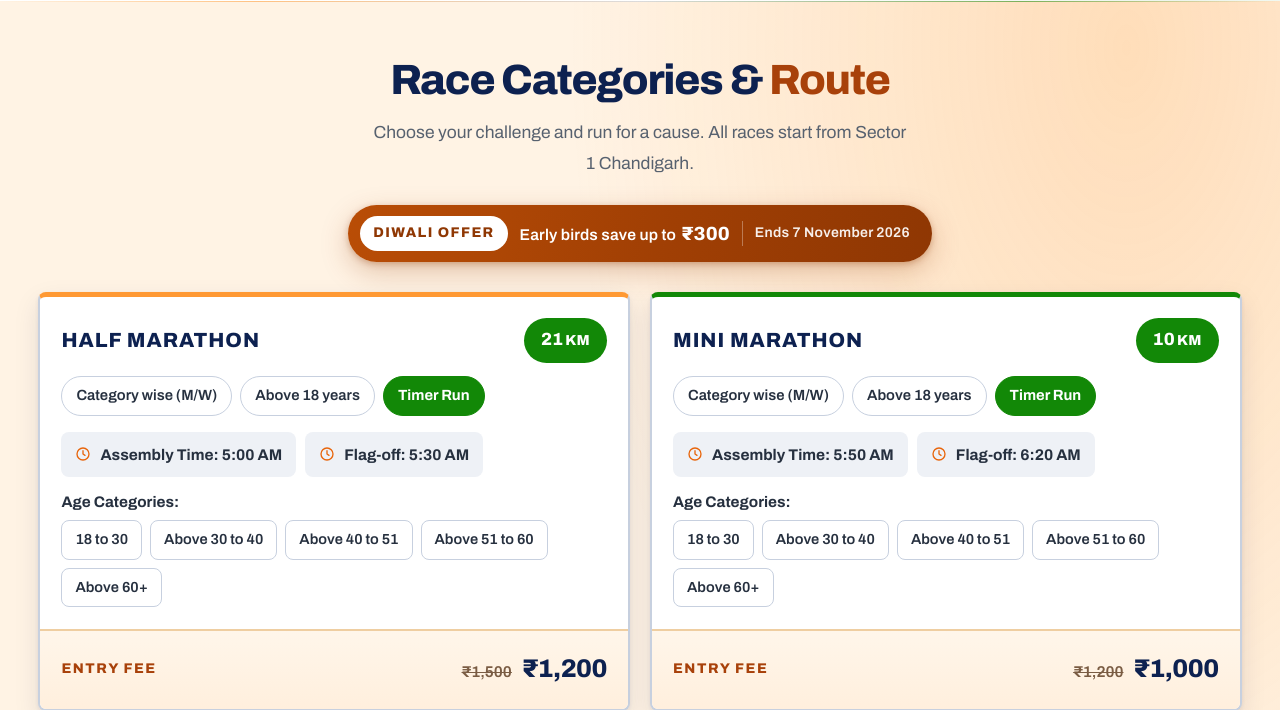
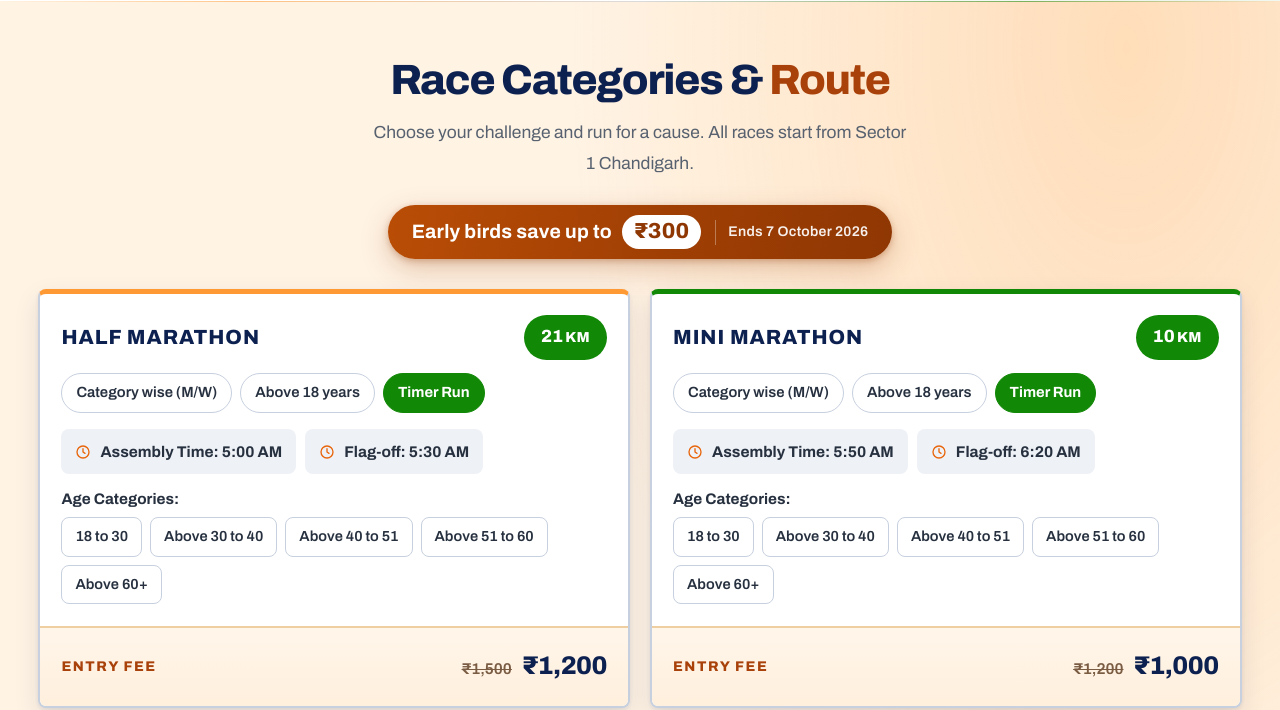
Before and after one commit to prmdigital/Milkha-Singh-Legacy-Marathon-2026, a PHP site: page / in a window 1280 px wide. Shown: the part 4133-4843 px from the top of the page. Run offline with PHP 8.4, Linux system fonts and the light colour scheme.

Commit message:
Hide the Liv Up logo, drop the Diwali label, end early bird on 7 October
Liv Up comes out of all eight sets of the sponsor strip, which is back to
three logos a set and still covers a 1920px screen twice over. In the
Sponsors grid its tile becomes a placeholder, keeping the four-then-three
layout. images/sponsor-liv-up.png stays in the repo so it can come back.

The "Diwali Offer" label is removed from both offer strips. On the Race
Categories band the saving is now the largest line and ₹300 carries the
band's white pill (deep brown on white, 7.8:1), the emphasis the label
used to take.

Early bird now ends 7 October 2026 instead of 7 November. The date is
enforced, not just shown: EARLY_BIRD_UNTIL in api/lib.php sets the price
actually charged and EARLY_UNTIL in register.js the price displayed, so
both move together with the copy, and each now names the other.

Cache stamp moves to 20260914-1. The unchanged video stays at 20260911-1.

Co-Authored-By: Claude Opus 5 <noreply@anthropic.com>

```diff
--- a/admin/audit.php
+++ b/admin/audit.php
@@ -30,7 +30,7 @@ $labels = [
 <meta name="viewport" content="width=device-width, initial-scale=1">
 <meta name="robots" content="noindex, nofollow">
 <title>Activity &middot; Marathon Admin</title>
-<link rel="stylesheet" href="assets/admin.css?v=20260911-3">
+<link rel="stylesheet" href="assets/admin.css?v=20260914-1">
 </head>
 <body>
 
--- a/admin/auth.php
+++ b/admin/auth.php
@@ -180,7 +180,7 @@ function require_can(string $permission): void
         no_store();
         header('Content-Type: text/html; charset=utf-8');
         echo '<!doctype html><meta charset="utf-8"><title>Not allowed</title>'
-           . '<link rel="stylesheet" href="assets/admin.css?v=20260911-3">'
+           . '<link rel="stylesheet" href="assets/admin.css?v=20260914-1">'
            . '<main class="wrap"><p class="empty">'
            . 'Your account does not have access to that. '
            . '<a href="index.php">Back to registrations</a>.'
--- a/admin/hash-tool.php
+++ b/admin/hash-tool.php
@@ -34,7 +34,7 @@ if (($_SERVER['REQUEST_METHOD'] ?? '') === 'POST') {
 <meta name="viewport" content="width=device-width, initial-scale=1">
 <meta name="robots" content="noindex, nofollow">
 <title>Create admin password</title>
-<link rel="stylesheet" href="assets/admin.css?v=20260911-3">
+<link rel="stylesheet" href="assets/admin.css?v=20260914-1">
 </head>
 <body class="login-body">
 <main class="login">
--- a/admin/index.php
+++ b/admin/index.php
@@ -78,7 +78,7 @@ foreach (['gender', 'tshirt', 'city', 'age_min', 'age_max', 'id_proof'] as $k) {
 <meta name="viewport" content="width=device-width, initial-scale=1">
 <meta name="robots" content="noindex, nofollow">
 <title>Registrations &middot; Marathon Admin</title>
-<link rel="stylesheet" href="assets/admin.css?v=20260911-3">
+<link rel="stylesheet" href="assets/admin.css?v=20260914-1">
 </head>
 <body>
 
--- a/admin/login.php
+++ b/admin/login.php
@@ -72,7 +72,7 @@ $csrf = csrf_token();
 <meta name="viewport" content="width=device-width, initial-scale=1">
 <meta name="robots" content="noindex, nofollow">
 <title>Sign in · Marathon Admin</title>
-<link rel="stylesheet" href="assets/admin.css?v=20260911-3">
+<link rel="stylesheet" href="assets/admin.css?v=20260914-1">
 </head>
 <body class="login-body">
 
--- a/admin/password.php
+++ b/admin/password.php
@@ -53,7 +53,7 @@ if (($_SERVER['REQUEST_METHOD'] ?? '') === 'POST' && !$isBootstrap) {
 <meta name="viewport" content="width=device-width, initial-scale=1">
 <meta name="robots" content="noindex, nofollow">
 <title>Your password &middot; Marathon Admin</title>
-<link rel="stylesheet" href="assets/admin.css?v=20260911-3">
+<link rel="stylesheet" href="assets/admin.css?v=20260914-1">
 </head>
 <body>
 
--- a/admin/settings.php
+++ b/admin/settings.php
@@ -175,7 +175,7 @@ function secret_state($v): string
 <meta name="viewport" content="width=device-width, initial-scale=1">
 <meta name="robots" content="noindex, nofollow">
 <title>Settings &middot; Marathon Admin</title>
-<link rel="stylesheet" href="assets/admin.css?v=20260911-3">
+<link rel="stylesheet" href="assets/admin.css?v=20260914-1">
 </head>
 <body>
 
--- a/admin/sponsors.php
+++ b/admin/sponsors.php
@@ -105,7 +105,7 @@ $filtered = ($fStatus !== '' || $fTier !== '' || $q !== '');
 <meta name="viewport" content="width=device-width, initial-scale=1">
 <meta name="robots" content="noindex, nofollow">
 <title>Sponsors &middot; Marathon Admin</title>
-<link rel="stylesheet" href="assets/admin.css?v=20260911-3">
+<link rel="stylesheet" href="assets/admin.css?v=20260914-1">
 </head>
 <body>
 
--- a/admin/users.php
+++ b/admin/users.php
@@ -164,7 +164,7 @@ $csrf = csrf_token();
 <meta name="viewport" content="width=device-width, initial-scale=1">
 <meta name="robots" content="noindex, nofollow">
 <title>Users &middot; Marathon Admin</title>
-<link rel="stylesheet" href="assets/admin.css?v=20260911-3">
+<link rel="stylesheet" href="assets/admin.css?v=20260914-1">
 </head>
 <body>
 
--- a/admin/view.php
+++ b/admin/view.php
@@ -61,7 +61,7 @@ if (!$r) {
 <meta name="viewport" content="width=device-width, initial-scale=1">
 <meta name="robots" content="noindex, nofollow">
 <title><?= isset($notFound) ? 'Not found' : h($r['full_name']) ?> &middot; Marathon Admin</title>
-<link rel="stylesheet" href="assets/admin.css?v=20260911-3">
+<link rel="stylesheet" href="assets/admin.css?v=20260914-1">
 </head>
 <body>
 
--- a/api/lib.php
+++ b/api/lib.php
@@ -333,7 +333,7 @@ function age_on_race_day(string $dob): ?int
    is not, and a single multiplier cannot express all three. Stating the amounts
    outright also removes any rounding argument about what someone owes. */
 const EARLY_BIRD_PERCENT = 20;
-const EARLY_BIRD_UNTIL   = '2026-11-07 23:59:59';   // IST, inclusive
+const EARLY_BIRD_UNTIL   = '2026-10-07 23:59:59';   // IST, inclusive; must match EARLY_UNTIL in assets/js/register.js
 
 /** Evaluated server-side so a changed device clock cannot buy the old price. */
 function early_bird_active(): bool
--- a/assets/css/styles.css
+++ b/assets/css/styles.css
@@ -817,9 +817,9 @@ body::before {
    callout would not. The gradient runs between two saffrons that both carry
    white above 4.5:1 — a lighter one would look brighter and fail. */
 .offer {
-  display: inline-flex; align-items: center; gap: 12px; flex-wrap: wrap;
+  display: inline-flex; align-items: center; gap: 14px; flex-wrap: wrap;
   justify-content: center;
-  margin: 0 auto 30px; padding: 11px 22px 11px 12px;
+  margin: 0 auto 30px; padding: 10px 24px;
   border-radius: 999px;
   background: linear-gradient(100deg, #B94D06 0%, #A03F04 55%, #8F3703 100%);
   box-shadow: 0 2px 6px rgba(146, 57, 4, .30),
@@ -836,20 +836,17 @@ body::before {
    inline-flex needs the block above it to do the centring. */
 #categories .offer { display: flex; width: fit-content; }
 
-.offer__tag {
-  flex: none;
-  padding: 5px 13px; border-radius: 999px;
-  background: #fff; color: #8F3703;
-  font-size: var(--fs-xs); font-weight: 800;
-  letter-spacing: .1em; text-transform: uppercase;
+/* The saving is the message, so it is the largest line in the band and the
+   amount carries the band's one white pill — the emphasis the "Diwali Offer"
+   label used to take. Deep brown on white measures 7.8:1. */
+.offer__text {
+  color: #fff; font-size: clamp(.95rem, 1.6vw, 1.08rem); font-weight: 700; letter-spacing: .01em;
+}
+.offer__text b {
+  display: inline-block; margin-left: 6px; padding: 2px 12px;
+  border-radius: 999px; background: #fff; color: #8F3703;
+  font-size: 1.12em; font-weight: 800; line-height: 1.35;
   white-space: nowrap;
-}
-.offer__text {
-  color: #fff; font-size: var(--fs-sm); font-weight: 600; letter-spacing: .01em;
-}
-.offer__text b {
-  font-size: 1.22em; font-weight: 800;
-  margin-left: 2px;
 }
 
 /* ---------- Race categories (confirmed) ---------- */
@@ -1098,15 +1095,6 @@ body::before {
   background: linear-gradient(100deg, #FFF1DC 0%, #FFE6C0 52%, #FFF4E6 100%);
   border: 1px solid #F0C489;
   box-shadow: var(--shadow-soft);
-}
-/* #B94D06 rather than --saffron-deep: this label is 11px uppercase, which AA
-   treats as small text, and white on --saffron-deep only reaches 3.33:1. */
-.fees__deal-tag {
-  flex: none;
-  padding: 6px 13px; border-radius: 999px;
-  background: #B94D06; color: #fff;
-  font-size: var(--fs-xs); font-weight: 800; letter-spacing: .1em; text-transform: uppercase;
-  white-space: nowrap;
 }
 .fees__deal-line {
   flex: 1 1 280px; min-width: 0;
@@ -2263,12 +2251,10 @@ body::before {
     border-radius: var(--radius-lg);
     text-align: left;
   }
-  /* Tag, then the offer, then when it ends. The date was sitting between the
-     tag and the saving, so the strip announced a deadline before it had said
-     what the deal was. */
-  .offer__tag   { order: 1; }
-  .offer__text  { order: 2; flex: 1 0 100%; }
-  .offer__until { order: 3; flex: 1 0 100%; padding-left: 0; border-left: 0; }
+  /* The saving, then when it ends, each on its own line: the strip says what
+     the deal is before it announces a deadline. */
+  .offer__text  { flex: 1 0 100%; }
+  .offer__until { flex: 1 0 100%; padding-left: 0; border-left: 0; }
 }
 
 /* The offer strip above the registration form. Its three parts were each a
--- a/assets/js/register.js
+++ b/assets/js/register.js
@@ -24,7 +24,7 @@
     cause: { label: 'Run for Cause',     base: 65000,  early: 52000  },
     para:  { label: 'Disabled Category', base: 0,      early: 0      }
   };
-  var EARLY_UNTIL   = '2026-11-07T23:59:59+05:30';
+  var EARLY_UNTIL   = '2026-10-07T23:59:59+05:30';   // must match EARLY_BIRD_UNTIL in api/lib.php
 
   var summary   = document.getElementById('regSummary');
   var amountEl  = document.getElementById('regAmount');
@@ -71,7 +71,7 @@
     amountEl.textContent = p.base === 0 ? 'Free' : rupees(p.payable);
     noteEl.textContent = p.base === 0
       ? 'No payment needed for the 1 KM category.'
-      : (p.early ? 'Early entry price, until 7 November 2026.' : 'Standard entry price.')
+      : (p.early ? 'Early entry price, until 7 October 2026.' : 'Standard entry price.')
         + ' Our team will contact you to collect it.';
     submitBtn.textContent = SUBMIT_LABEL;
   }
--- a/index.html
+++ b/index.html
@@ -33,7 +33,7 @@
 <link rel="preconnect" href="https://fonts.googleapis.com" />
 <link rel="preconnect" href="https://fonts.gstatic.com" crossorigin />
 <link href="https://fonts.googleapis.com/css2?family=Archivo:wght@400;500;600;700;800&display=swap" rel="stylesheet" />
-<link rel="stylesheet" href="assets/css/styles.css?v=20260911-3" />
+<link rel="stylesheet" href="assets/css/styles.css?v=20260914-1" />
 
 <!-- Event schema: this is what makes Google show your date + venue in search results. -->
 <script type="application/ld+json">
@@ -179,49 +179,41 @@
         <li><img src="images/sponsor-forever-legend.jpg" alt="Forever Legend Foundation" width="723" height="777" loading="lazy" decoding="async" /></li>
         <li><img src="images/sponsor-touch-group-events.png?v=2" alt="Touch Group Events" width="1834" height="1051" loading="lazy" decoding="async" /></li>
         <li><img src="images/sponsor-prm-digital.png" alt="PRM Digital" width="1716" height="367" loading="lazy" decoding="async" /></li>
-        <li><img src="images/sponsor-liv-up.png" alt="Liv Up" width="600" height="600" loading="lazy" decoding="async" /></li>
     </ul>
     <ul class="marquee__set" aria-hidden="true">
         <li><img src="images/sponsor-forever-legend.jpg" alt="" width="723" height="777" aria-hidden="true" loading="lazy" decoding="async" /></li>
         <li><img src="images/sponsor-touch-group-events.png?v=2" alt="" width="1834" height="1051" aria-hidden="true" loading="lazy" decoding="async" /></li>
         <li><img src="images/sponsor-prm-digital.png" alt="" width="1716" height="367" aria-hidden="true" loading="lazy" decoding="async" /></li>
-        <li><img src="images/sponsor-liv-up.png" alt="" width="600" height="600" aria-hidden="true" loading="lazy" decoding="async" /></li>
     </ul>
     <ul class="marquee__set" aria-hidden="true">
         <li><img src="images/sponsor-forever-legend.jpg" alt="" width="723" height="777" aria-hidden="true" loading="lazy" decoding="async" /></li>
         <li><img src="images/sponsor-touch-group-events.png?v=2" alt="" width="1834" height="1051" aria-hidden="true" loading="lazy" decoding="async" /></li>
         <li><img src="images/sponsor-prm-digital.png" alt="" width="1716" height="367" aria-hidden="true" loading="lazy" decoding="async" /></li>
-        <li><img src="images/sponsor-liv-up.png" alt="" width="600" height="600" aria-hidden="true" loading="lazy" decoding="async" /></li>
     </ul>
     <ul class="marquee__set" aria-hidden="true">
         <li><img src="images/sponsor-forever-legend.jpg" alt="" width="723" height="777" aria-hidden="true" loading="lazy" decoding="async" /></li>
         <li><img src="images/sponsor-touch-group-events.png?v=2" alt="" width="1834" height="1051" aria-hidden="true" loading="lazy" decoding="async" /></li>
         <li><img src="images/sponsor-prm-digital.png" alt="" width="1716" height="367" aria-hidden="true" loading="lazy" decoding="async" /></li>
-        <li><img src="images/sponsor-liv-up.png" alt="" width="600" height="600" aria-hidden="true" loading="lazy" decoding="async" /></li>
     </ul>
     <ul class="marquee__set" aria-hidden="true">
         <li><img src="images/sponsor-forever-legend.jpg" alt="" width="723" height="777" aria-hidden="true" loading="lazy" decoding="async" /></li>
         <li><img src="images/sponsor-touch-group-events.png?v=2" alt="" width="1834" height="1051" aria-hidden="true" loading="lazy" decoding="async" /></li>
         <li><img src="images/sponsor-prm-digital.png" alt="" width="1716" height="367" aria-hidden="true" loading="lazy" decoding="async" /></li>
-        <li><img src="images/sponsor-liv-up.png" alt="" width="600" height="600" aria-hidden="true" loading="lazy" decoding="async" /></li>
     </ul>
     <ul class="marquee__set" aria-hidden="true">
         <li><img src="images/sponsor-forever-legend.jpg" alt="" width="723" height="777" aria-hidden="true" loading="lazy" decoding="async" /></li>
         <li><img src="images/sponsor-touch-group-events.png?v=2" alt="" width="1834" height="1051" aria-hidden="true" loading="lazy" decoding="async" /></li>
         <li><img src="images/sponsor-prm-digital.png" alt="" width="1716" height="367" aria-hidden="true" loading="lazy" decoding="async" /></li>
-        <li><img src="images/sponsor-liv-up.png" alt="" width="600" height="600" aria-hidden="true" loading="lazy" decoding="async" /></li>
     </ul>
     <ul class="marquee__set" aria-hidden="true">
         <li><img src="images/sponsor-forever-legend.jpg" alt="" width="723" height="777" aria-hidden="true" loading="lazy" decoding="async" /></li>
         <li><img src="images/sponsor-touch-group-events.png?v=2" alt="" width="1834" height="1051" aria-hidden="true" loading="lazy" decoding="async" /></li>
         <li><img src="images/sponsor-prm-digital.png" alt="" width="1716" height="367" aria-hidden="true" loading="lazy" decoding="async" /></li>
-        <li><img src="images/sponsor-liv-up.png" alt="" width="600" height="600" aria-hidden="true" loading="lazy" decoding="async" /></li>
     </ul>
     <ul class="marquee__set" aria-hidden="true">
         <li><img src="images/sponsor-forever-legend.jpg" alt="" width="723" height="777" aria-hidden="true" loading="lazy" decoding="async" /></li>
         <li><img src="images/sponsor-touch-group-events.png?v=2" alt="" width="1834" height="1051" aria-hidden="true" loading="lazy" decoding="async" /></li>
         <li><img src="images/sponsor-prm-digital.png" alt="" width="1716" height="367" aria-hidden="true" loading="lazy" decoding="async" /></li>
-        <li><img src="images/sponsor-liv-up.png" alt="" width="600" height="600" aria-hidden="true" loading="lazy" decoding="async" /></li>
     </ul>
   </div>
 </section>
@@ -419,9 +411,8 @@
     </p>
 
     <p class="offer">
-      <span class="offer__tag">Diwali Offer</span>
       <span class="offer__text">Early birds save up to <b>&#8377;300</b></span>
-      <span class="offer__until">Ends 7 November 2026</span>
+      <span class="offer__until">Ends 7 October 2026</span>
     </p>
 
     <div class="race-grid">
@@ -679,9 +670,8 @@
     <p class="register__slogan">One Run. One Pledge. One Nation.</p>
 
     <p class="fees__deal">
-      <span class="fees__deal-tag">Diwali offer</span>
       <span class="fees__deal-line">
-        <b>Early birds save more.</b> Ends 7 November 2026.
+        <b>Early birds save more.</b> Ends 7 October 2026.
       </span>
       <span class="fees__deal-save">
         <em>Save up to</em>
@@ -907,14 +897,13 @@
     <!-- TODO: replace tiles with real sponsor logos as they are confirmed -->
     <div class="sponsors__grid">
       <!-- TODO: replace each with a confirmed sponsor logo. Keep the count at
-           four so the three badged tiles below stay together on the last row. -->
-      <!-- --mark because the artwork is square: at the 64px used for wide
-           wordmarks a square logo is only 64px across and reads as half the
-           size of its neighbours. -->
-      <div class="sponsor-tile sponsor-tile--logo sponsor-tile--mark">
-        <span class="sponsor-tile__badge">Sponsor</span>
-        <img src="images/sponsor-liv-up.png" alt="Liv Up" width="600" height="600" loading="lazy" decoding="async" />
-      </div>
+           four so the three badged tiles below stay together on the last row.
+           A logo tile is sponsor-tile sponsor-tile--logo with a
+           sponsor-tile__badge; add sponsor-tile--mark for square artwork, which
+           at the 64px height used for wide wordmarks reads half the size of its
+           neighbours. The Liv Up logo that sat here is still in
+           images/sponsor-liv-up.png. -->
+      <div class="sponsor-tile"><span>Sponsor<br />Logo</span></div>
       <div class="sponsor-tile"><span>Sponsor<br />Logo</span></div>
       <div class="sponsor-tile"><span>Sponsor<br />Logo</span></div>
       <div class="sponsor-tile"><span>Sponsor<br />Logo</span></div>
@@ -1078,7 +1067,7 @@
   <svg viewBox="0 0 24 24" aria-hidden="true"><path d="M12 19V5M5 12l7-7 7 7"/></svg>
 </button>
 
-<script src="assets/js/main.js?v=20260911-3" defer></script>
-<script src="assets/js/register.js?v=20260911-3" defer></script>
+<script src="assets/js/main.js?v=20260914-1" defer></script>
+<script src="assets/js/register.js?v=20260914-1" defer></script>
 </body>
 </html>
--- a/privacy-policy.html
+++ b/privacy-policy.html
@@ -12,7 +12,7 @@
 <link rel="preconnect" href="https://fonts.googleapis.com" />
 <link rel="preconnect" href="https://fonts.gstatic.com" crossorigin />
 <link href="https://fonts.googleapis.com/css2?family=Archivo:wght@400;500;600;700;800&display=swap" rel="stylesheet" />
-<link rel="stylesheet" href="assets/css/styles.css?v=20260911-3" />
+<link rel="stylesheet" href="assets/css/styles.css?v=20260914-1" />
 </head>
 <body>
 
--- a/refund-policy.html
+++ b/refund-policy.html
@@ -12,7 +12,7 @@
 <link rel="preconnect" href="https://fonts.googleapis.com" />
 <link rel="preconnect" href="https://fonts.gstatic.com" crossorigin />
 <link href="https://fonts.googleapis.com/css2?family=Archivo:wght@400;500;600;700;800&display=swap" rel="stylesheet" />
-<link rel="stylesheet" href="assets/css/styles.css?v=20260911-3" />
+<link rel="stylesheet" href="assets/css/styles.css?v=20260914-1" />
 </head>
 <body>
 
--- a/setup.php
+++ b/setup.php
@@ -434,7 +434,7 @@ $e = static function (string $s): string {
 <meta name="viewport" content="width=device-width, initial-scale=1">
 <meta name="robots" content="noindex, nofollow">
 <title>Setup &middot; Milkha Singh Legacy Marathon</title>
-<link rel="stylesheet" href="admin/assets/admin.css?v=20260911-3">
+<link rel="stylesheet" href="admin/assets/admin.css?v=20260914-1">
 <style>
   .setup { max-width: 720px; margin: 40px auto; padding: 0 20px 80px; }
   .setup h1 { color: var(--navy); margin: 0 0 6px; }
--- a/sponsor.html
+++ b/sponsor.html
@@ -12,7 +12,7 @@
 <link rel="preconnect" href="https://fonts.googleapis.com" />
 <link rel="preconnect" href="https://fonts.gstatic.com" crossorigin />
 <link href="https://fonts.googleapis.com/css2?family=Archivo:wght@400;500;600;700;800&display=swap" rel="stylesheet" />
-<link rel="stylesheet" href="assets/css/styles.css?v=20260911-3" />
+<link rel="stylesheet" href="assets/css/styles.css?v=20260914-1" />
 </head>
 <body>
 
@@ -159,6 +159,6 @@
   </div>
 </footer>
 
-<script src="assets/js/sponsor.js?v=20260911-3"></script>
+<script src="assets/js/sponsor.js?v=20260914-1"></script>
 </body>
 </html>
--- a/terms-conditions.html
+++ b/terms-conditions.html
@@ -12,7 +12,7 @@
 <link rel="preconnect" href="https://fonts.googleapis.com" />
 <link rel="preconnect" href="https://fonts.gstatic.com" crossorigin />
 <link href="https://fonts.googleapis.com/css2?family=Archivo:wght@400;500;600;700;800&display=swap" rel="stylesheet" />
-<link rel="stylesheet" href="assets/css/styles.css?v=20260911-3" />
+<link rel="stylesheet" href="assets/css/styles.css?v=20260914-1" />
 </head>
 <body>
 
```
